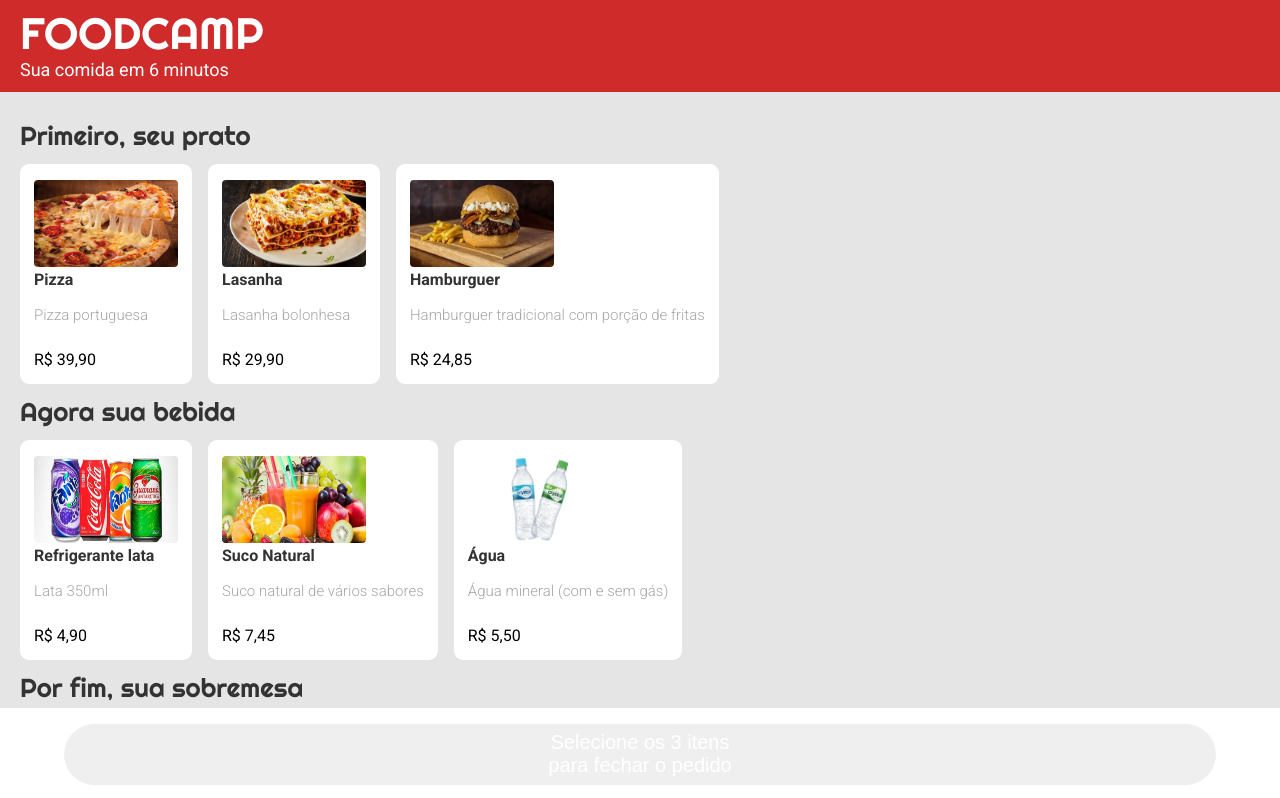
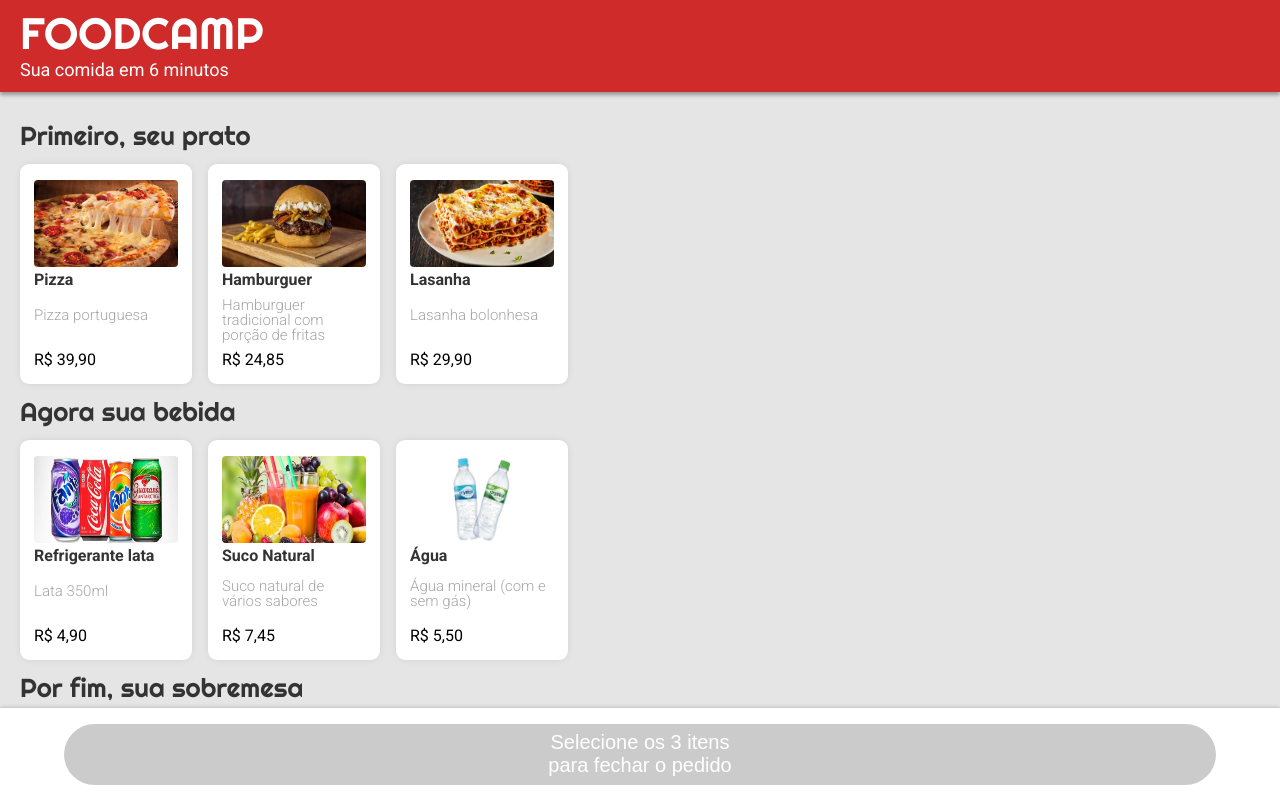
Before and after one commit to EduardoVedooto/foodcampReact-project, a JavaScript app: page / in a window 1280 px wide. Shown: the top 798 px of the page. Built offline with nearby package versions, Linux system fonts and the light colour scheme.

Commit message:
added shadows

```diff
--- a/public/styles/style.css
+++ b/public/styles/style.css
@@ -13,6 +13,7 @@ header {
   position: fixed;
   top: 0;
   left: 0;
+  box-shadow: 0 3px 4px rgba(0, 0, 0, 0.35);
 }
 
 header h1 {
@@ -40,7 +41,6 @@ h2 {
 
 ul {
   display: flex;
-  margin: 15px 0;
   overflow-x: scroll;
 }
 
@@ -50,12 +50,14 @@ ul:last-child {
 
 ul li {
   height: 220px;
-  margin: 0 8px;
+  width: 172px;
+  margin: 15px 8px;
   padding: 16px 14px;
   background-color: #fff;
   border-radius: 9px;
   display: flex;
   flex-direction: column;
+  box-shadow: 0 0 10px -4px rgba(0, 0, 0, 0.25);
 }
 
 ul li:first-child {
@@ -97,6 +99,7 @@ footer {
   display: flex;
   justify-content: center;
   align-items: center;
+  box-shadow: 0 0 4px rgba(0, 0, 0, 0.25);
 }
 
 footer button {
@@ -107,4 +110,5 @@ footer button {
   border-radius: 50px;
   font-size: 20px;
   color: #fff;
+  background-color: #cbcbcb;
 }
--- a/src/main/Main.js
+++ b/src/main/Main.js
@@ -12,18 +12,18 @@ const sections = [
                 value: "R$ 39,90"
             },
             {
+                imgLink: "assets/images/hamburguer.jpg",
+                imgDescription: "Imagem do prato",
+                title: "Hamburguer",
+                description: "Hamburguer tradicional com porção de fritas",
+                value: "R$ 24,85"
+            },
+            {
                 imgLink: "assets/images/lasanha.jpg",
                 imgDescription: "Imagem do prato",
                 title: "Lasanha",
                 description: "Lasanha bolonhesa",
                 value: "R$ 29,90"
-            },
-            {
-                imgLink: "assets/images/hamburguer.jpg",
-                imgDescription: "Imagem do prato",
-                title: "Hamburguer",
-                description: "Hamburguer tradicional com porção de fritas",
-                value: "R$ 24,85"
             }
         ]
     },
--- a/src/main/MenuRow.js
+++ b/src/main/MenuRow.js
@@ -1,9 +1,6 @@
 import Item from "./Item";
 
 export default function MenuRow(props) {
-    const list = props.items;
-    console.log(list);
-    console.log(typeof(list));
     return(
         <>
             <h2>{props.sectionTitle}</h2>
```
